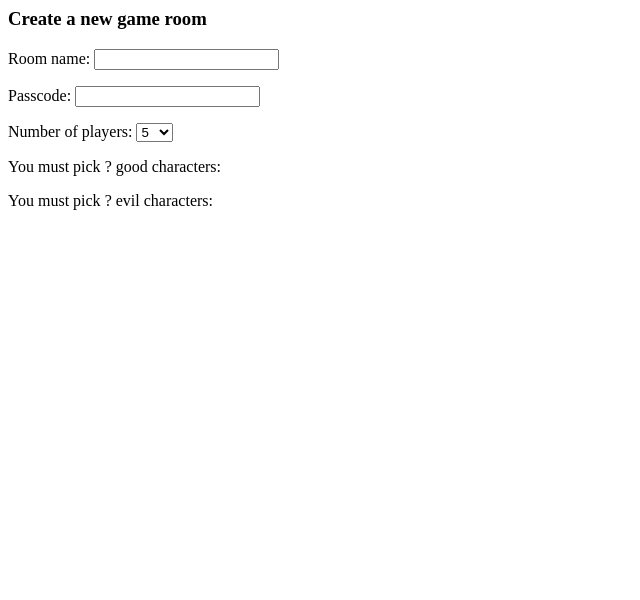
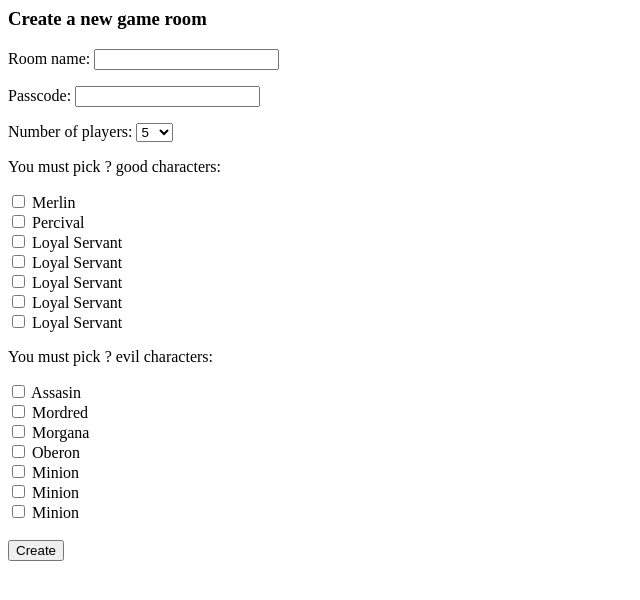
Before and after one commit to wang103/AvalonSetupHelper, a Django app: page /setup_helper/host/ in a window 1280 px wide. Shown: the top 600 px of the page, without its empty margins (0-640 px from the left). Run offline with Django 3.2, Linux system fonts and the light colour scheme.

Commit message:
Template for create new room done

```diff
--- a/avalon/setup_helper/templates/setup_helper/host.html
+++ b/avalon/setup_helper/templates/setup_helper/host.html
@@ -32,9 +32,25 @@ Create a new game room
   <p>
     You must pick <span id="num_good">?</span> good characters:
   </p>
+  <input type="checkbox" name="characters" value="1"> Merlin <br>
+  <input type="checkbox" name="characters" value="2"> Percival <br>
+  <input type="checkbox" name="characters" value="3"> Loyal Servant <br>
+  <input type="checkbox" name="characters" value="4"> Loyal Servant <br>
+  <input type="checkbox" name="characters" value="5"> Loyal Servant <br>
+  <input type="checkbox" name="characters" value="6"> Loyal Servant <br>
+  <input type="checkbox" name="characters" value="7"> Loyal Servant <br>
 
   <p>
     You must pick <span id="num_evil">?</span> evil characters:
   </p>
+  <input type="checkbox" name="characters" value="8"> Assasin <br>
+  <input type="checkbox" name="characters" value="9"> Mordred <br>
+  <input type="checkbox" name="characters" value="10"> Morgana <br>
+  <input type="checkbox" name="characters" value="11"> Oberon <br>
+  <input type="checkbox" name="characters" value="12"> Minion <br>
+  <input type="checkbox" name="characters" value="13"> Minion <br>
+  <input type="checkbox" name="characters" value="14"> Minion <br>
 
+  <br>
+  <input type="submit" value="Create" />
 </form>
```
